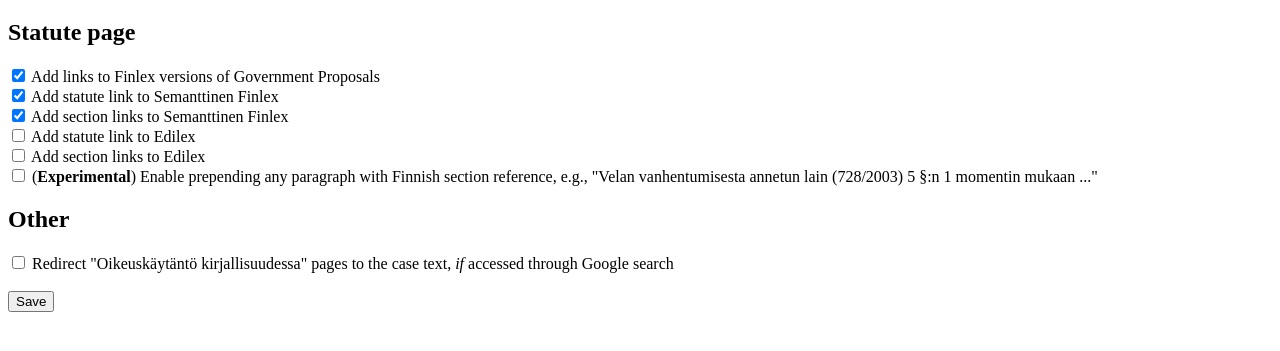
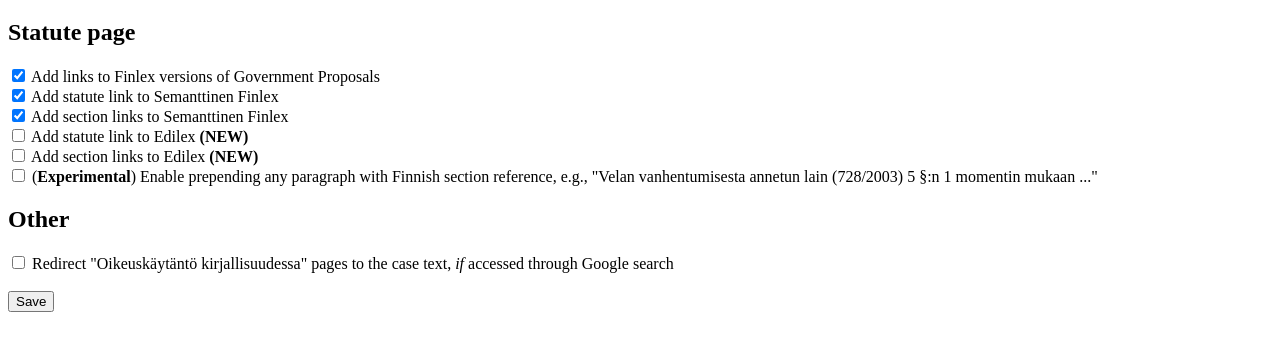
Before and after one commit to henritns/finlex-chrome, a browser extension: page src/options/index.html in a window 1280 px wide. Shown: the part 61-412 px from the top of the page. Drawn offline with Linux system fonts and the light colour scheme.

Commit message:
Version bump with Edilex link support

```diff
--- a/src/options/index.html
+++ b/src/options/index.html
@@ -29,10 +29,12 @@
     <br />
     <label>
       <input type="checkbox" id="edTopLink" /> Add statute link to Edilex
+      <b>(NEW)</b>
     </label>
     <br />
     <label>
       <input type="checkbox" id="edSectionLinks" /> Add section links to Edilex
+      <b>(NEW)</b>
     </label>
     <br />
     <label>
```
Also changed, not shown: manifest.json.
